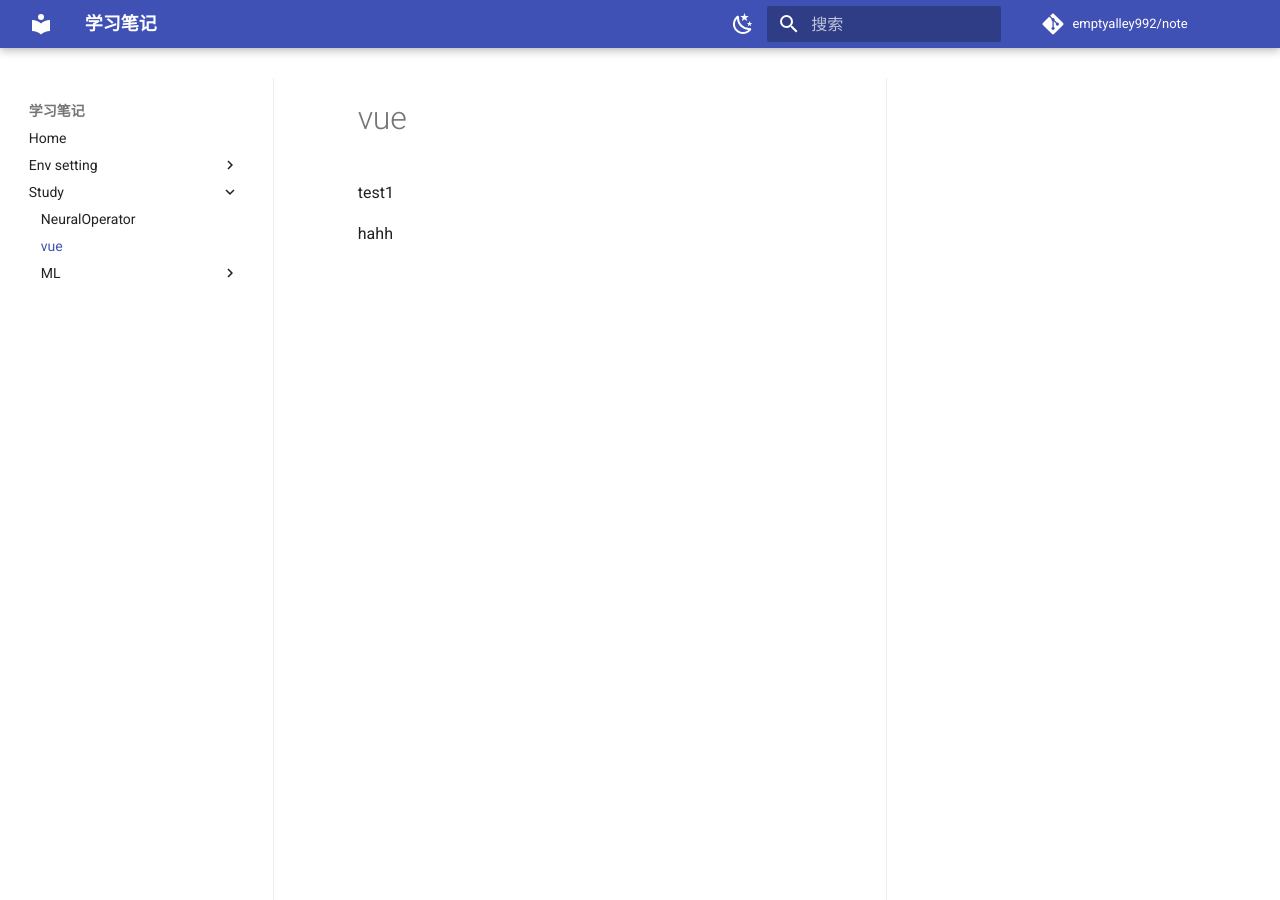
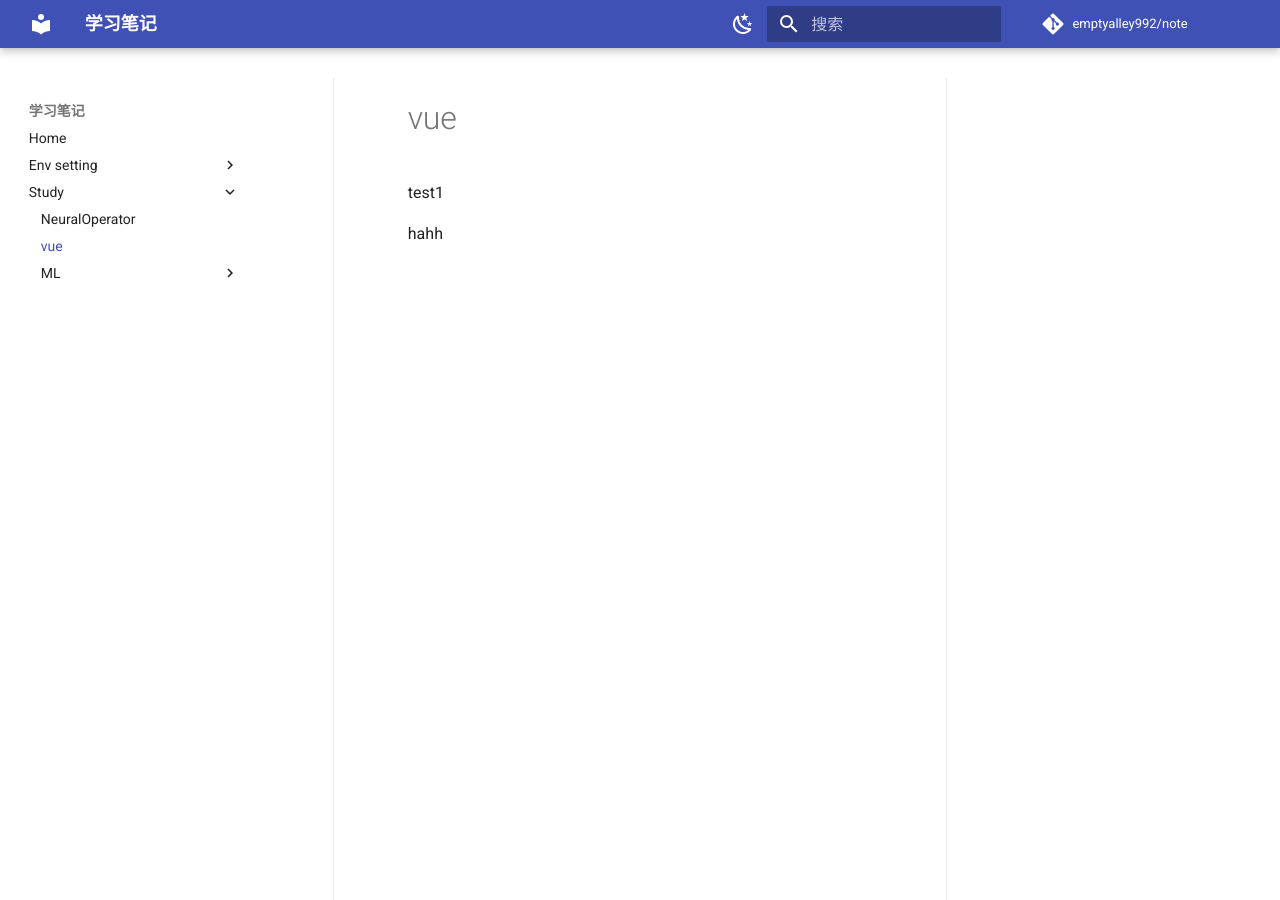
Before and after one commit to emptyalley992/note, an MkDocs documentation site: the page built from docs/study/vue.md, in a window 1280 px wide and 900 px high. Built offline with MkDocs 1.6.1 and Material for MkDocs 9.7.7, drawn with Linux system fonts in a browser that asks for light colours; comment, search, counter and statistics services are not loaded.

Commit message:
回退至V2.9.2

```diff
--- a/docs/stylesheets/custom.css
+++ b/docs/stylesheets/custom.css
@@ -1,62 +1,51 @@
 /* docs/stylesheets/custom.css */
 
-/* 1. 突破全局限制，占据 98% 屏幕 */
+/* 1. 突破整体最大宽度限制，占据屏幕 98% 宽度 */
 .md-grid {
     max-width: 98% !important;
 }
 
-/* 2. 针对大屏幕的终极布局重写 */
+/* 2. 针对电脑大屏幕精细排版 */
 @media screen and (min-width: 1220px) {
 
-    /* 建立我们的绝对规则：直接定义左右两侧的物理宽度！ */
-    :root {
-        --my-left-nav-width: 260px;  /* 左侧边栏宽度 */
-        --my-right-toc-width: 380px; /* 右侧目录超级宽度（专门治你的长测试文本！） */
+    /* ======== 左侧边栏（导航区） ======== */
+    .md-sidebar--primary {
+        width: 16rem !important;
+        flex: 0 0 16rem !important; /* 强制向网页申请 16rem 的专属地盘，谁也抢不走 */
+    }
+    /* 狙击 JS 动态写入：强制让左侧内部盒子撑满地盘 */
+    .md-sidebar--primary .md-sidebar__scrollwrap {
+        width: 16rem !important;
     }
 
-    /* 将中间变成完美的弹性盒子 */
-    .md-main__inner {
-        display: flex !important;
-        justify-content: space-between !important;
+    /* ======== 右侧边栏（TOC 目录区） ======== */
+    .md-sidebar--secondary {
+        width:16rem !important;    /* 我们给长标题足足 24rem 的空间 */
+        flex: 0 0 16rem !important; /* 强制分配网格地盘，不允许被中间挤压 */
     }
 
-    /* ======== 左侧边栏 ======== */
-    .md-sidebar--primary {
-        flex: 0 0 var(--my-left-nav-width) !important;
-        width: var(--my-left-nav-width) !important;
-    }
-    /* 绝杀 JS：强制悬浮层也必须这么宽 */
-    .md-sidebar--primary .md-sidebar__scrollwrap {
-        width: var(--my-left-nav-width) !important;
+    /* 【最核心修复：狙击 JS！】MkDocs 的 JS 会疯狂给这里写入内联宽度，我们必须覆盖它！ */
+    .md-sidebar--secondary .md-sidebar__scrollwrap {
+        width: 16rem !important;
     }
 
-    /* ======== 右侧边栏（TOC 目录） ======== */
-    .md-sidebar--secondary {
-        flex: 0 0 var(--my-right-toc-width) !important;
-        width: var(--my-right-toc-width) !important;
-    }
-    /* 绝杀 JS：击碎那 220px 的隐形牢笼，让文字容器直接拓宽到 380px！ */
-    .md-sidebar--secondary .md-sidebar__scrollwrap {
-        width: var(--my-right-toc-width) !important;
-    }
-    /* 保证内层完全撑满 */
-    .md-sidebar--secondary .md-sidebar__inner,
-    .md-sidebar--secondary .md-nav {
+    /* 彻底解除目录文字层层嵌套的紧箍咒，让它们放心大胆地往右边伸展 */
+    .md-nav--secondary,
+    .md-nav--secondary .md-nav__list,
+    .md-nav--secondary .md-nav__item,
+    .md-nav--secondary .md-nav__link {
         width: 100% !important;
         max-width: 100% !important;
     }
 
-    /* ======== 中间正文区域 ======== */
+    /* ======== 中间正文区域 (贯穿线与边距) ======== */
     .md-content {
-        flex: 1 1 auto !important; /* 占据剩下的所有空间 */
-        min-width: 0 !important;   /* 防止内部长代码撑爆网页 */
-
-        padding-left: 3rem !important;  /* 增加呼吸感 */
-        padding-right: 3rem !important;
-
-        /* 贯穿屏幕两端的细线 */
+        padding-left: 2.5rem !important;
+        padding-right: 2.5rem !important;
+        /* 画出两条完美的贯穿线 */
         border-left: 1px solid var(--md-default-fg-color--lightest) !important;
         border-right: 1px solid var(--md-default-fg-color--lightest) !important;
+        /* 保证就算你只写了一个字，线也会一直画到屏幕最底端！ */
         min-height: 100vh !important;
     }
 }
```
